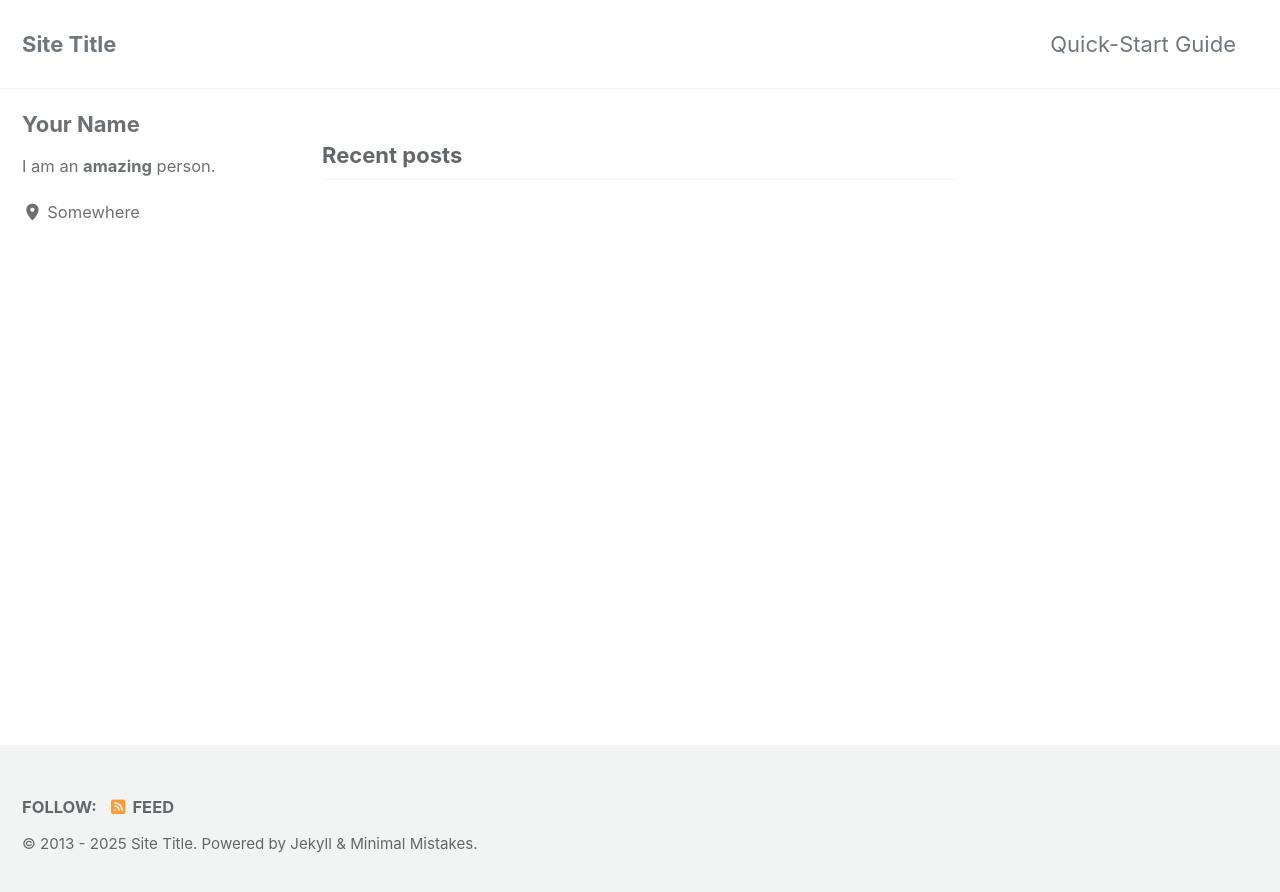
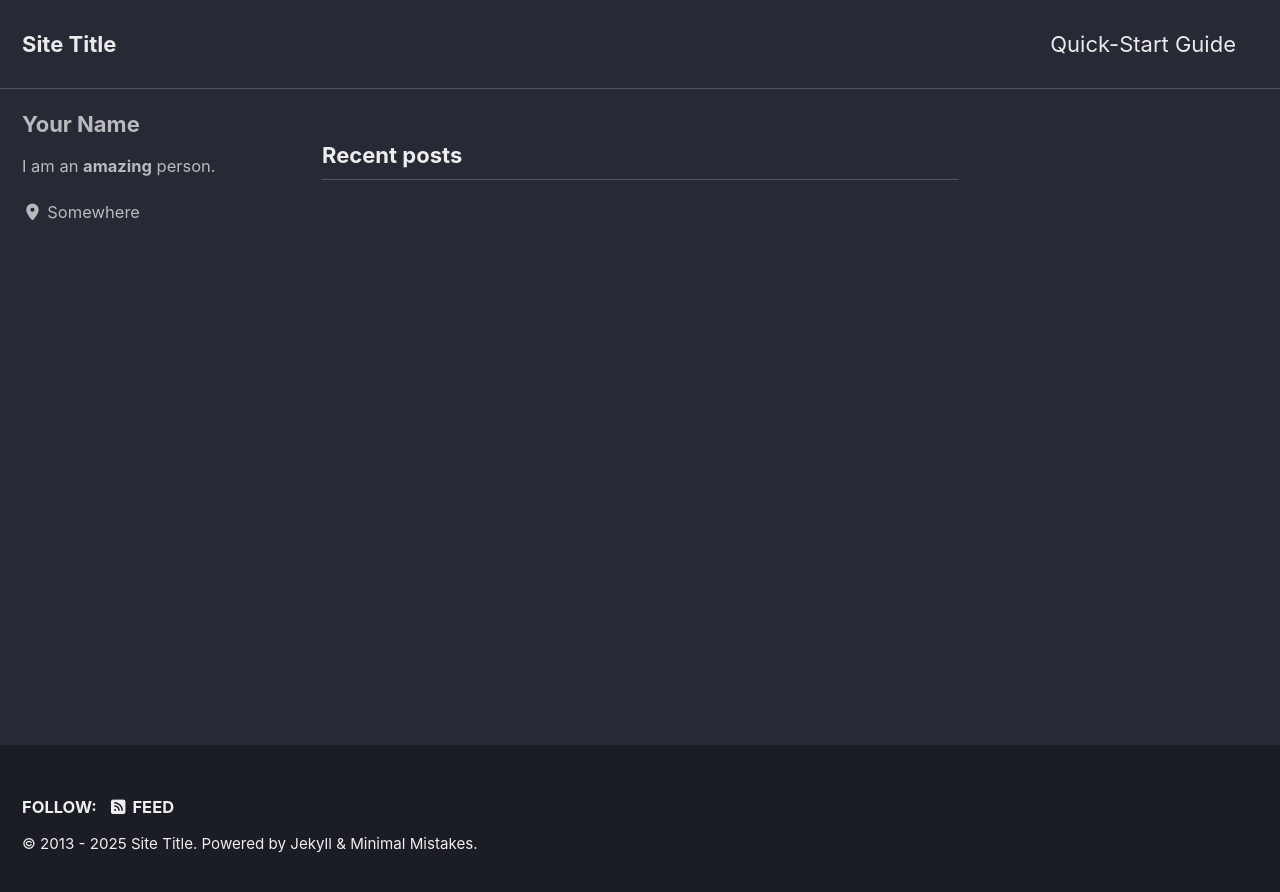
Before and after one commit to mcolvin/Troop-60, a Jekyll site: the page built from index.html, in a window 1280 px wide. Shown: the top 892 px of the page. Built offline with Jekyll 4.4.1, drawn with Linux system fonts in a browser that asks for light colours; cached includes are drawn as plain includes; the list of posts is cut into pages by our own code.

Commit message:
Update _config.yml

```diff
--- a/_config.yml
+++ b/_config.yml
@@ -12,7 +12,7 @@
 
 # theme                  : "minimal-mistakes-jekyll"
 # remote_theme           : "mmistakes/minimal-mistakes"
-minimal_mistakes_skin    : "default" # "air", "aqua", "contrast", "dark", "dirt", "neon", "mint", "plum", "sunrise"
+minimal_mistakes_skin    : "dark" # "air", "aqua", "contrast", "dark", "dirt", "neon", "mint", "plum", "sunrise"
 
 # Site Settings
 locale                   : "en-US"
@@ -22,9 +22,9 @@
 subtitle                 : # site tagline that appears below site title in masthead
 name                     : "Your Name"
 description              : "An amazing website."
-url                      : # the base hostname & protocol for your site e.g. "https://mmistakes.github.io"
-baseurl                  : # the subpath of your site, e.g. "/blog"
-repository               : # GitHub username/repo-name e.g. "mmistakes/minimal-mistakes"
+url                      : https://mcolvin.github.io# the base hostname & protocol for your site e.g. "https://mmistakes.github.io"
+baseurl                  : "Troop-60" # the subpath of your site, e.g. "/blog"
+repository               : "mcolvin/Troop-60" # GitHub username/repo-name e.g. "mmistakes/minimal-mistakes"
 teaser                   : # path of fallback teaser image, e.g. "/assets/images/500x300.png"
 logo                     : # path of logo image to display in the masthead, e.g. "/assets/images/88x88.png"
 masthead_title           : # overrides the website title displayed in the masthead, use " " for no title
```
